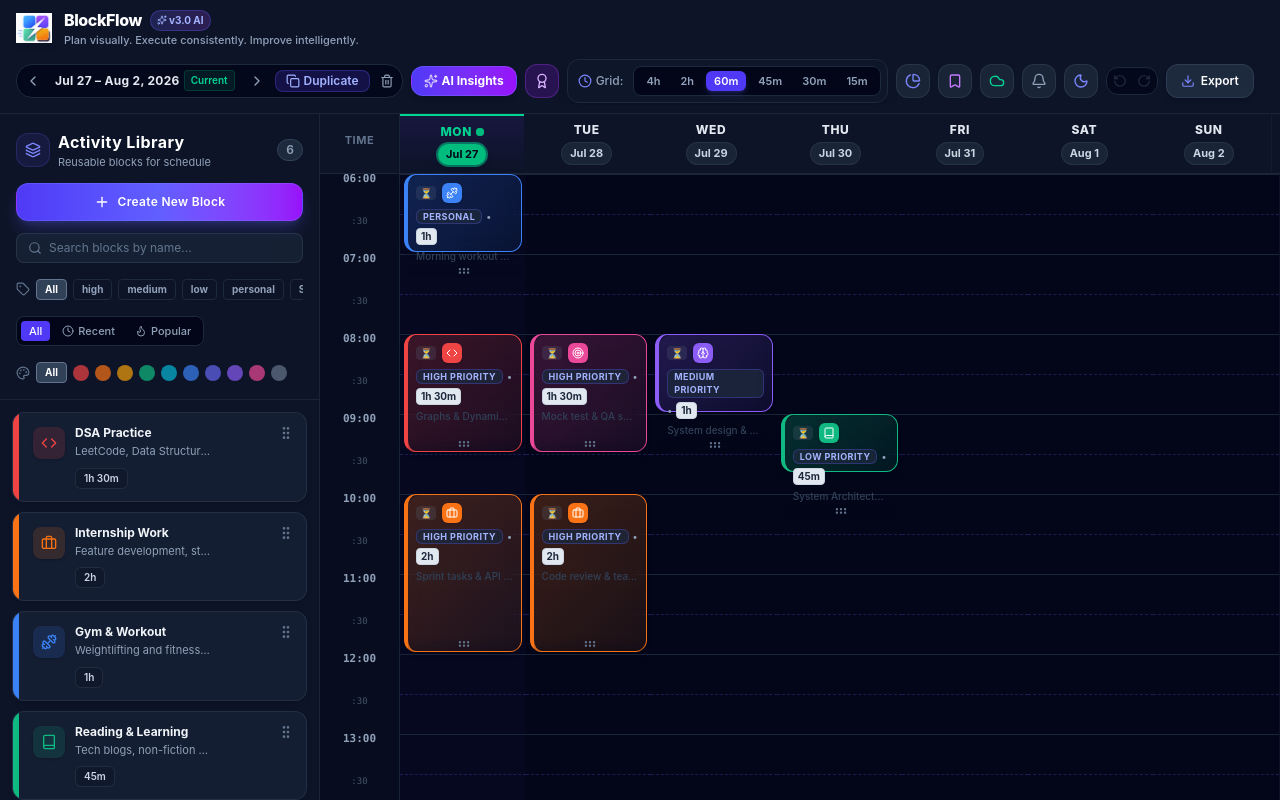
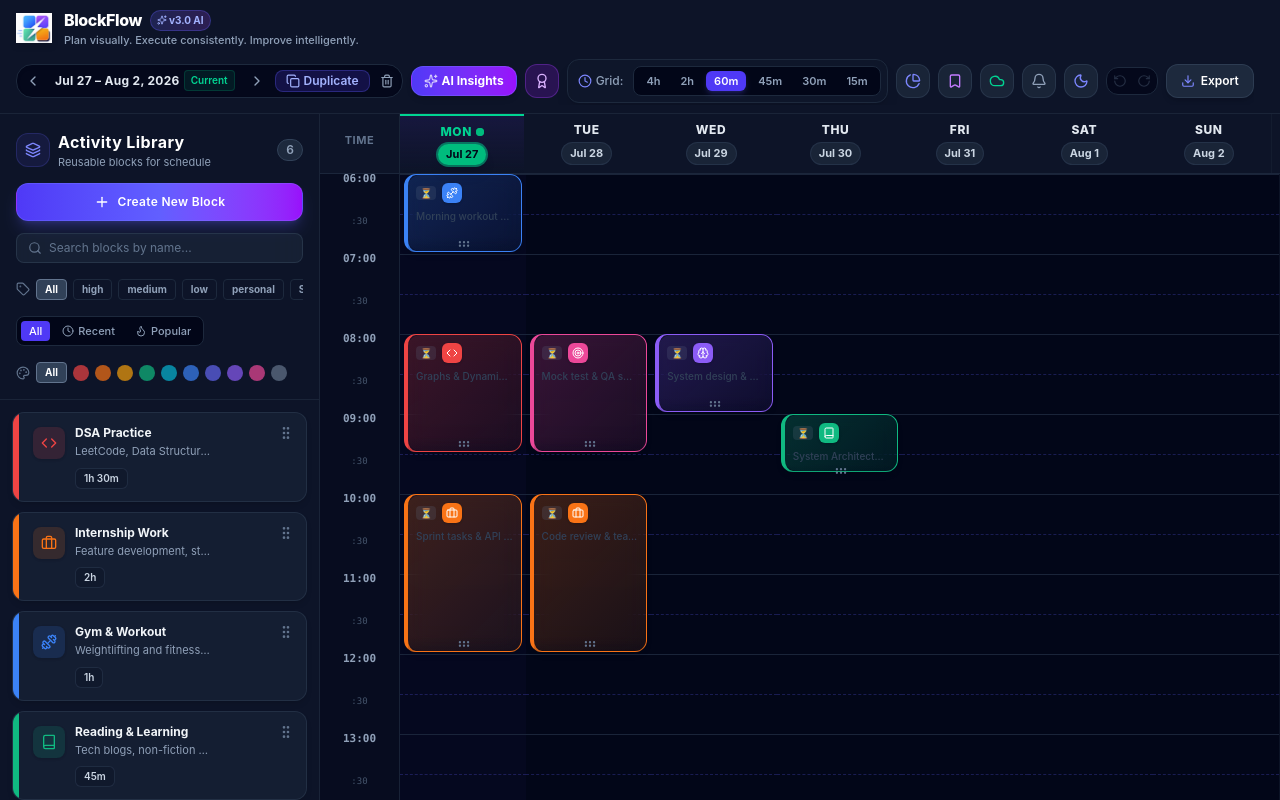
Before and after one commit to jishnunainani-creator/BlockFlow, a React (Vite) app: page / in a window 1280 px wide. Built offline with nearby package versions, Linux system fonts and the light colour scheme.

Commit message:
fix: remove duration and category pill from blocks - show activity name only

```diff
--- a/src/components/Timetable/ScheduledBlockItem.tsx
+++ b/src/components/Timetable/ScheduledBlockItem.tsx
@@ -247,20 +247,7 @@ export const ScheduledBlockItem: React.FC<ScheduledBlockItemProps> = ({
             />
           )}
 
-          {/* Duration & Category Pill */}
-          <div className="flex items-center gap-1 flex-wrap text-[9px] sm:text-[10px] text-slate-700 dark:text-slate-300 font-semibold mt-1">
-            {/* Category Pill (Hidden on Mobile, Visible on Desktop) */}
-            <span className="hidden sm:inline-block px-1.5 py-0.2 rounded-md bg-slate-800/80 text-indigo-300 border border-indigo-500/30 font-bold uppercase tracking-wider text-[9px]">
-              {categoryLabel}
-            </span>
 
-            <span className="text-slate-400 hidden sm:inline">•</span>
-
-            {/* Scheduled Duration Badge */}
-            <span className="font-bold px-1 py-0.2 rounded bg-slate-200 dark:bg-slate-900/60 text-slate-800 dark:text-slate-200 border border-slate-300 dark:border-slate-700/50">
-              {formatDuration(liveDuration)}
-            </span>
-          </div>
 
           {/* Reminder Menu */}
           {showReminderMenu && (
```
